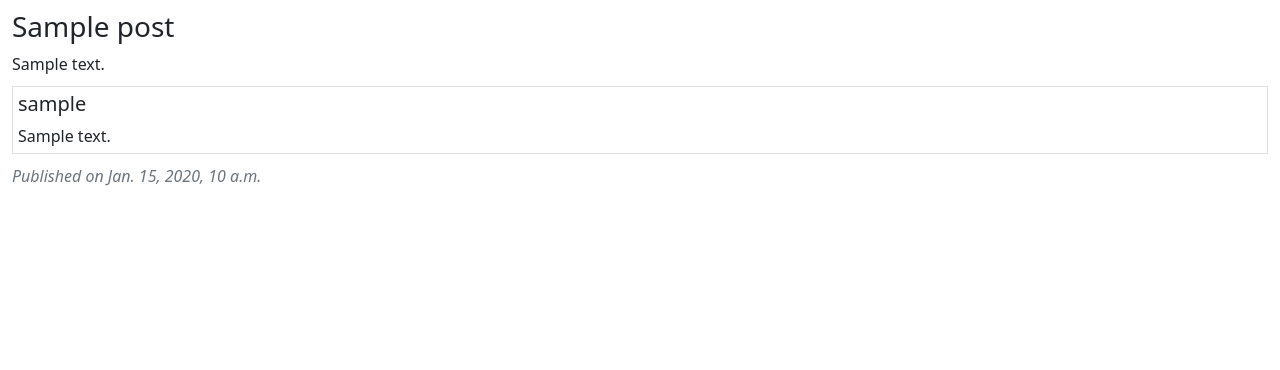
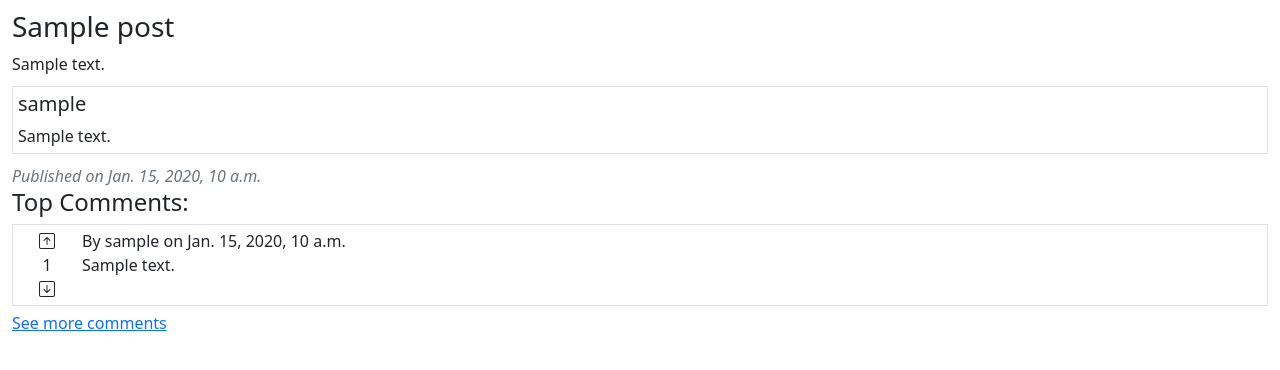
Before and after one commit to sattelbergerp/django-blog, a Django app: page /blog/posts/1/ in a window 1280 px wide. Shown: the part 56-426 px from the top of the page. Run offline with Django 3.2, Linux system fonts and the light colour scheme; tables that the repository leaves empty hold one stand-in row (values such as "Sample post").

Commit message:
move base html templates to their own directory, add comments to post_detail, order blog posts by pub date

```diff
--- a/blog/models.py
+++ b/blog/models.py
@@ -13,6 +13,9 @@ class Post(models.Model):
     author = models.ForeignKey('Author', on_delete=models.CASCADE)
     created_on = models.DateTimeField(auto_now_add=True)
     updated_on = models.DateTimeField(auto_now=True)
+
+    class Meta:
+        ordering = ['-created_on']
 
     def get_absolute_url(self):
         return reverse('blog:post_detail', kwargs={'pk': self.pk})
--- a/blog/static/blog/style.css
+++ b/blog/static/blog/style.css
@@ -36,3 +36,23 @@
     margin-top: 10px;
     margin-bottom: 10px;
 }
+
+.comments-list {
+    list-style: none;
+    padding: 0;
+}
+
+.comment {
+    margin: 5px 0px 5px 0px;
+    padding: 4px;
+}
+
+.comment-votes-container {
+    width: 60px;
+    flex-shrink: 0;
+    display: flex;
+    flex-direction: column;
+    align-items: center;
+    justify-content: center;
+    margin-right: 5px;
+}
--- /dev/null
+++ b/blog/templates/blog/base/comment_base.html
@@ -0,0 +1,17 @@
+<li>
+    <div class="comment border d-flex">
+        <div class="comment-votes-container">
+            <i class="bi bi-arrow-up-square disabled"></i>
+            {{comment.votes}}
+            <i class="bi bi-arrow-down-square"></i>
+        </div>
+        <div>
+            <div class="comment-header">
+                By {{comment.commenter.username}} on {{comment.created_on}}
+            </div>
+            <div class="comment-text">
+                {{comment.text}}
+            </div>
+        </div>
+    </div>
+</li>
--- a/blog/templates/blog/base.html
+++ b/blog/templates/blog/base/page_base.html
@@ -9,6 +9,7 @@
             {% block title %}{% endblock title %} - Blog
         </title>
         <link href="https://cdn.jsdelivr.net/npm/bootstrap@5.0.1/dist/css/bootstrap.min.css" rel="stylesheet" integrity="sha384-+0n0xVW2eSR5OomGNYDnhzAbDsOXxcvSN1TPprVMTNDbiYZCxYbOOl7+AMvyTG2x" crossorigin="anonymous">
+        <link rel="stylesheet" href="https://cdn.jsdelivr.net/npm/bootstrap-icons@1.5.0/font/bootstrap-icons.css">
         <link href="{% static 'blog/style.css' %}" rel="stylesheet">
         <script src="https://cdn.jsdelivr.net/npm/bootstrap@5.0.1/dist/js/bootstrap.bundle.min.js" integrity="sha384-gtEjrD/SeCtmISkJkNUaaKMoLD0//ElJ19smozuHV6z3Iehds+3Ulb9Bn9Plx0x4" crossorigin="anonymous"></script>
     </head>
--- a/blog/templates/blog/post_detail.html
+++ b/blog/templates/blog/post_detail.html
@@ -1,10 +1,11 @@
-{% extends 'blog/base.html' %}
+{% extends 'blog/base/page_base.html' %}
 
 {% block title %}
     Posts
 {% endblock title %}
 
 {% block content %}
+    <div class="post-container">
         <div class="post-content">
             <h3>{{post.title}}</h3>
             <div>{{post.content}}</div>
@@ -19,4 +20,17 @@
                 {% endif %}
             </div>
         </div>
+        <div class='post-comment-container'>
+            <h4>Top Comments: </h4>
+            <ul class='comments-list'>
+                {% if comments %}
+                    {% for comment in comments %}
+                        {% include 'blog/base/comment_base.html'%}
+                    {% endfor %}
+                {% endif %}
+                <li class="more-comments-link"><a href="#">See more comments</a></li>
+            </ul>
+
+        </div>
+    </div>
 {% endblock content %}
--- a/blog/templates/blog/post_list.html
+++ b/blog/templates/blog/post_list.html
@@ -1,4 +1,4 @@
-{% extends 'blog/base.html' %}
+{% extends 'blog/base/page_base.html' %}
 
 {% block title %}
     Posts
@@ -23,7 +23,7 @@
         </div>
         {% endfor %}
 
-        {% include 'blog/pagination.html' %}
+        {% include 'blog/base/pagination_base.html' %}
 
     {% else %}
         No posts found.
--- a/blog/views.py
+++ b/blog/views.py
@@ -1,5 +1,6 @@
-from django.shortcuts import render
+from django.shortcuts import get_object_or_404, render
 from django.views.generic import ListView, DetailView
+from django.views import View
 from .models import Post
 # Create your views here.
 
@@ -7,5 +8,8 @@ class PostsIndexView(ListView):
     model = Post
     paginate_by = 20
 
-class PostsDetailView(DetailView):
-    model = Post
+class PostsDetailView(View):
+    def get(self, request, pk):
+        post = get_object_or_404(Post, pk=pk)
+        comments = post.comment_set.order_by('-votes')[:5]
+        return render(request, 'blog/post_detail.html', {'post': post, 'comments': comments})
```
Also changed, not shown: blog/templates/blog/base/pagination_base.html (renamed from blog/templates/blog/pagination.html). Lines whose indentation alone changed are shown as unchanged.
